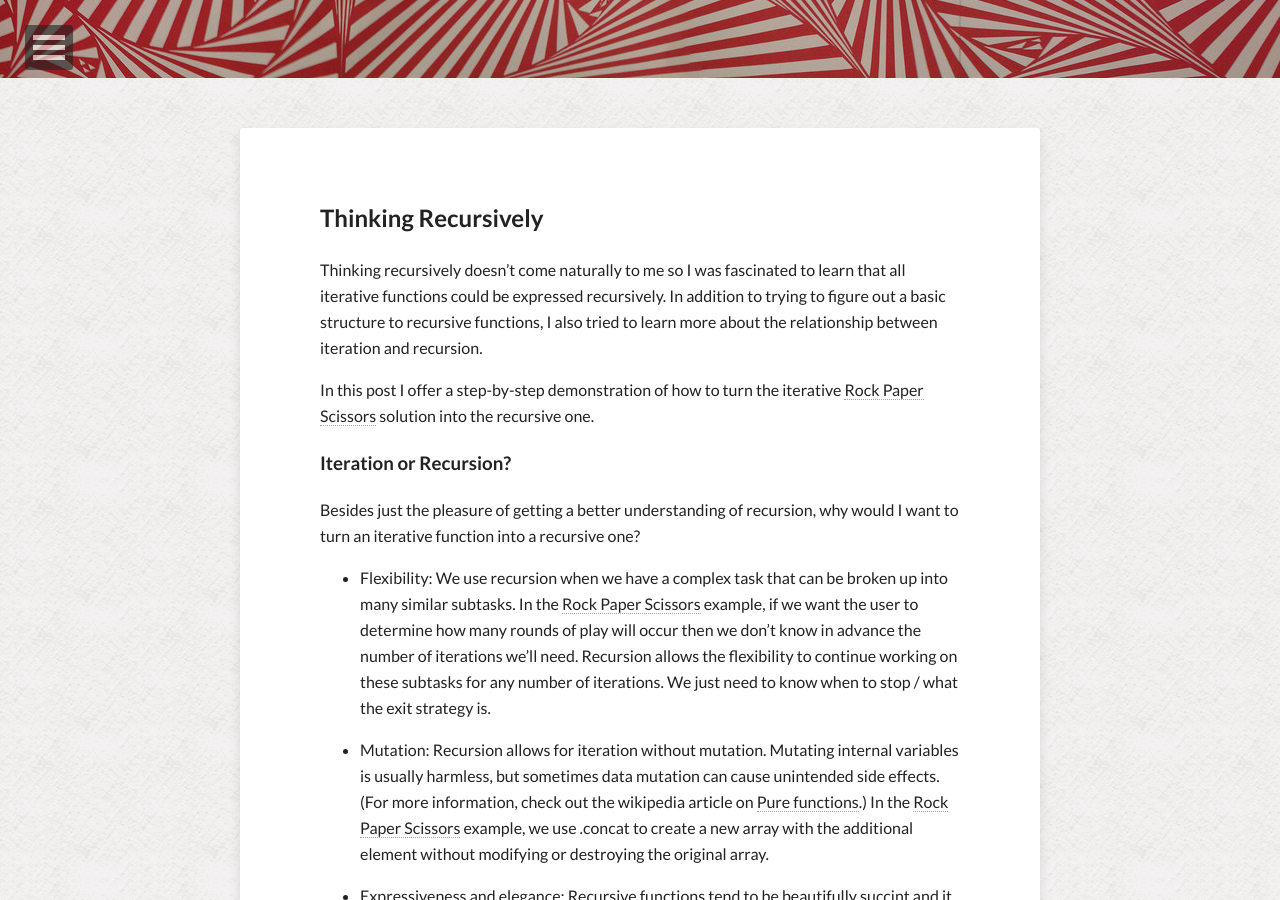
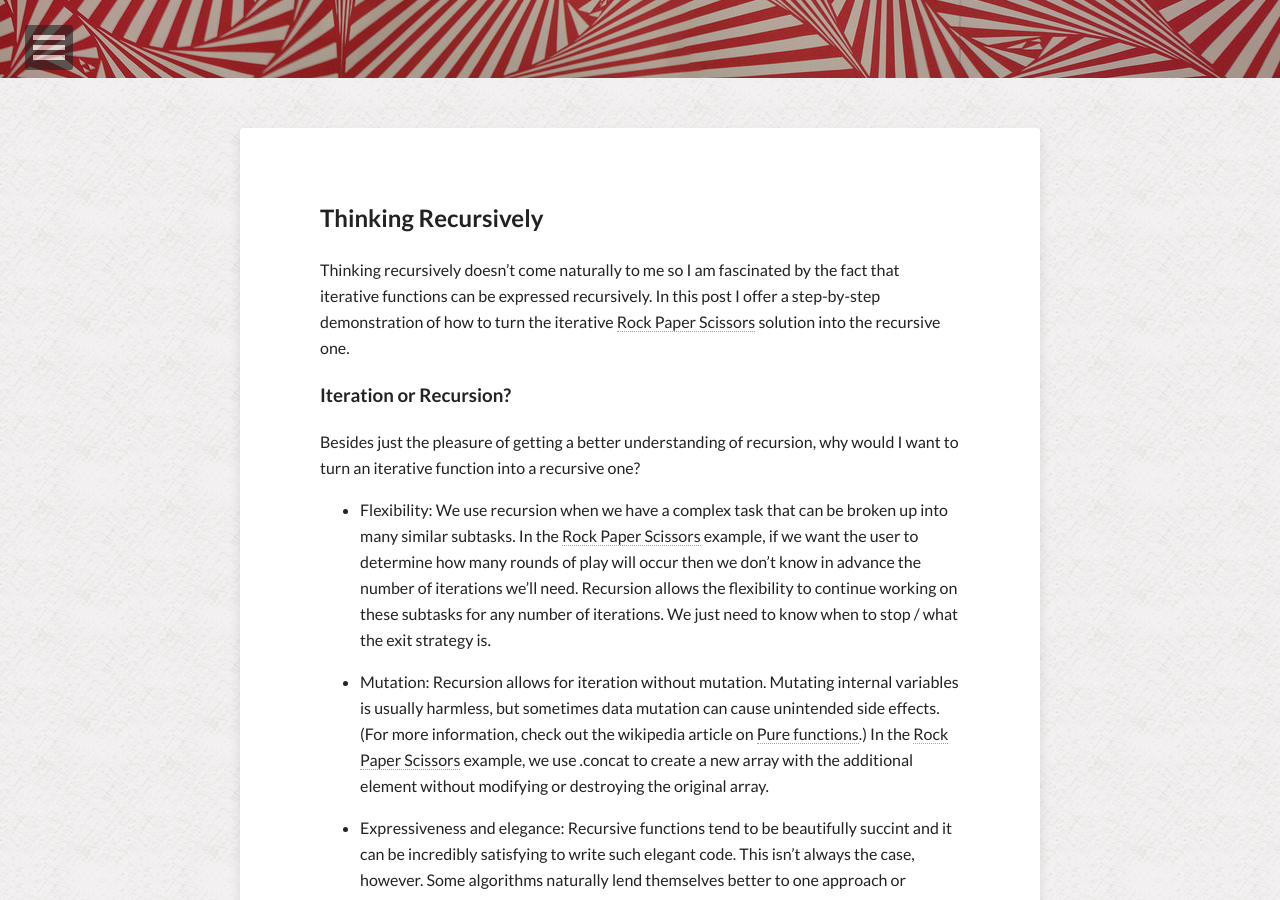
Before and after one commit to jgpettibone/jgpettibone.github.io, a Jekyll site: the page built from _posts/2014-01-16-from-iterative-to-recursive.md, in a window 1280 px wide and 900 px high, scrolled down 322 px. Built offline with Jekyll 4.4.1, drawn with Linux system fonts in a browser that asks for light colours; nearby versions of some CDN libraries; comment, search, counter and statistics services are not loaded.

Commit message:
Modified intro paragraph

```diff
--- a/_posts/2014-01-16-from-iterative-to-recursive.md
+++ b/_posts/2014-01-16-from-iterative-to-recursive.md
@@ -11,9 +11,7 @@ share: true
 ---
 
 ## Thinking Recursively
-Thinking recursively doesn't come naturally to me so I was fascinated to learn that all iterative functions could be expressed recursively.  In addition to trying to figure out a basic structure to recursive functions, I also tried to learn more about the relationship between iteration and recursion.
-
-In this post I offer a step-by-step demonstration of how to turn the iterative [Rock Paper Scissors](http://jgpettibone.github.io/rock-paper-scissors/) solution into the recursive one.
+Thinking recursively doesn't come naturally to me so I am fascinated by the fact that iterative functions can be expressed recursively.  In this post I offer a step-by-step demonstration of how to turn the iterative [Rock Paper Scissors](http://jgpettibone.github.io/rock-paper-scissors/) solution into the recursive one.
 
 ### Iteration or Recursion?
 Besides just the pleasure of getting a better understanding of recursion, why would I want to turn an iterative function into a recursive one?
```
